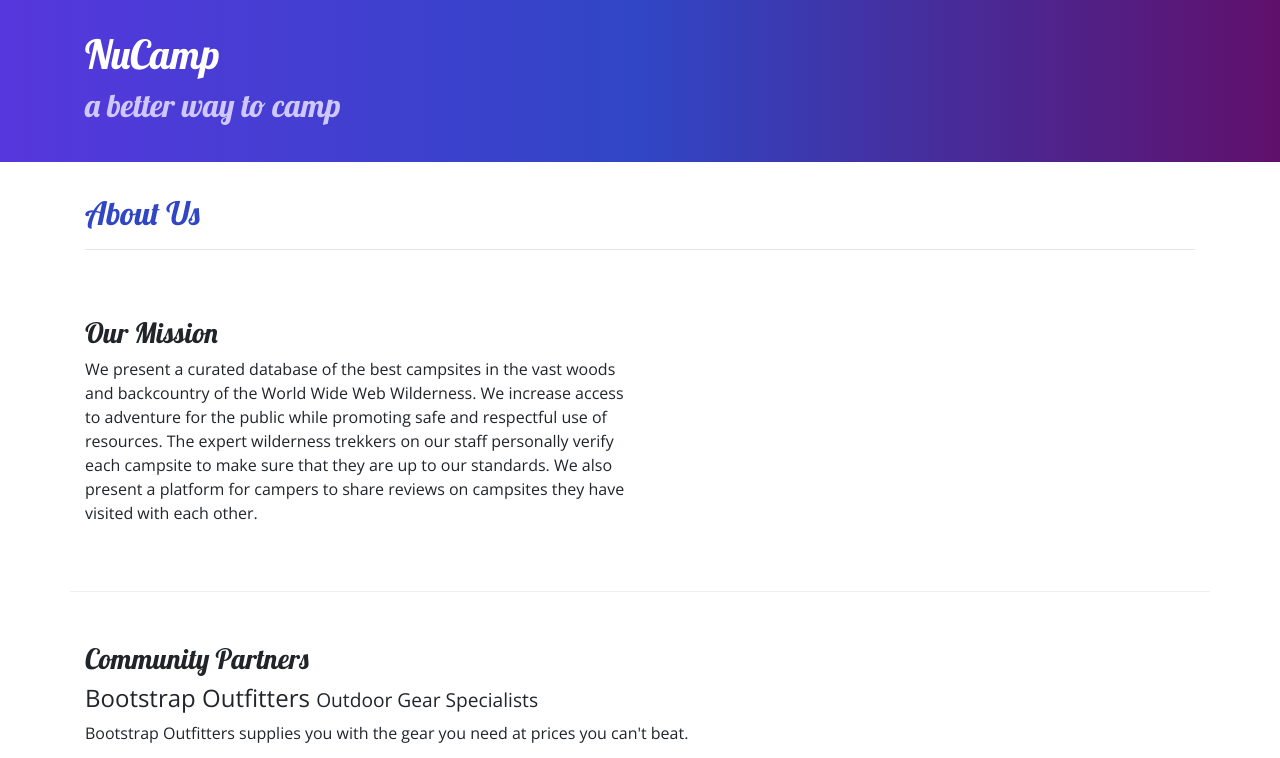
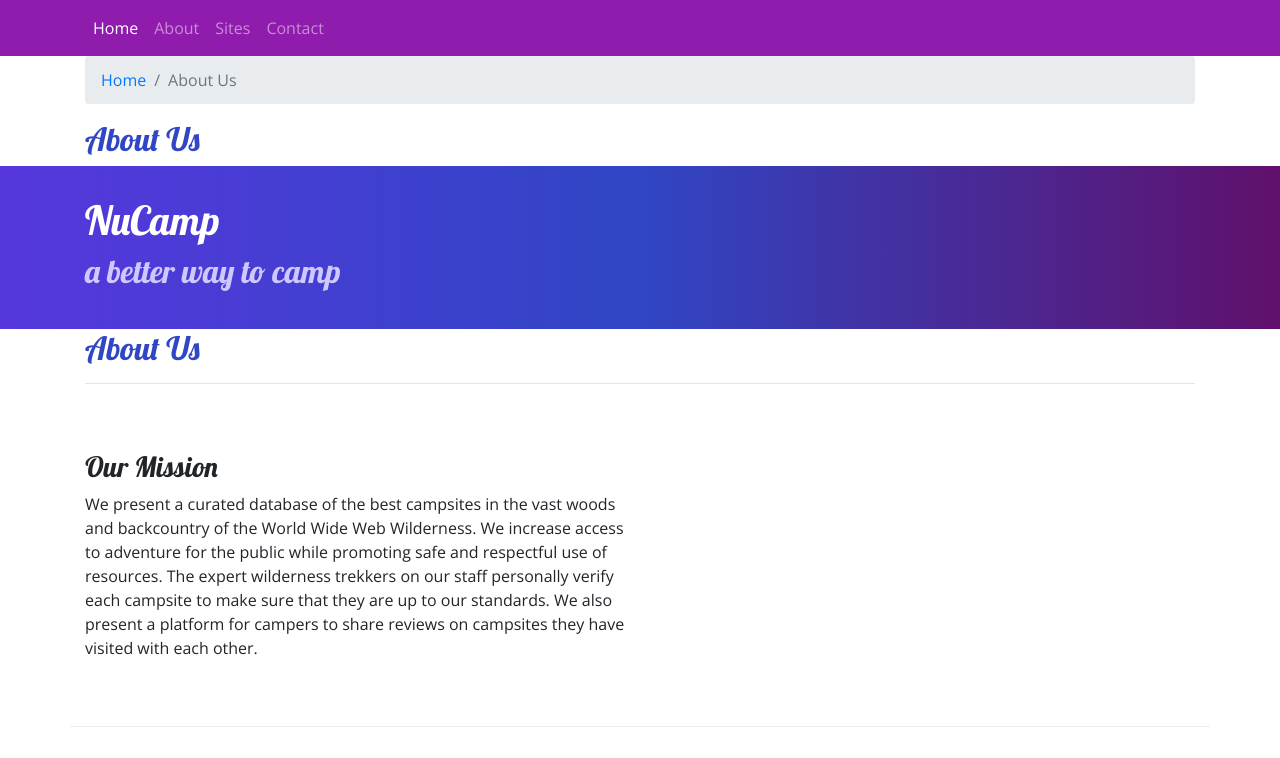
Before and after one commit to artemismeadows/nucampsite, a website: page aboutus.html in a window 1280 px wide. Shown: the top 758 px of the page. Drawn offline with nearby package versions, Linux system fonts and the light colour scheme.

Commit message:
Added nav components

```diff
--- a/aboutus.html
+++ b/aboutus.html
@@ -17,6 +17,34 @@
 </head>
 
 <body>
+
+    <nav class="navbar navbar-expand-sm navbar-dark sticky-top">
+        <button class="navbar-toggler ml-auto" type="button" data-toggle="collapse" data-target="#nucampNavbar">
+            <span class="navbar-toggler-icon"></span>
+        </button>
+        <div class="container">
+            <div class="collapse navbar-collapse" id="#nucampNavbar">
+                <ul class="navbar-nav">
+                    <li class="nav-item active"><a class="nav-link" href="#">Home</a></li>
+                    <li class="nav-item"><a class="nav-link" href="aboutus.html">About</a></li>
+                    <li class="nav-item"><a class="nav-link" href="#">Sites</a></li>
+                    <li class="nav-item"><a class="nav-link" href="#">Contact</a></li>
+                </ul>
+            </div>
+        </div>
+    </nav>
+
+    <div class="container">
+        <div class="row">
+            <div class="col">
+                <ol class="breadcrumb">
+                    <li class="breadcrumb-item"><a href="index.html">Home</a></li>
+                    <li class="breadcrumb-item active">About Us</li>
+                </ol>
+                <h2>About Us</h2>
+            </div>
+        </div>
+    </div>
 
     <header class="jumbotron jumbotron-fluid">
         <div class="container">
@@ -66,7 +94,7 @@
                     <h5>Links</h5>
                     <ul class="list-unstyled">
                         <li><a href="index.html">Home</a></li>
-                        <li><a href="#">About</a></li>
+                        <li class="nav-item active"><a href="#">About</a></li>
                         <li><a href="#">Sites</a></li>
                         <li><a href="#">Contact</a></li>
                     </ul>
--- a/css/styles.css
+++ b/css/styles.css
@@ -20,6 +20,7 @@ footer {
 }
 
 .jumbotron {
+    margin: 0;
     padding: 30px;
     background-image: linear-gradient(to right, #5637DD, #3046C5, #60106B);
     color: white;
@@ -30,3 +31,7 @@ footer {
     border-bottom: 1px ridge;
     min-height: 200px;
 }
+
+.navbar {
+    background-color: #901CAD;
+}
```
Also changed, not shown: index.html (+16 -0 lines).
